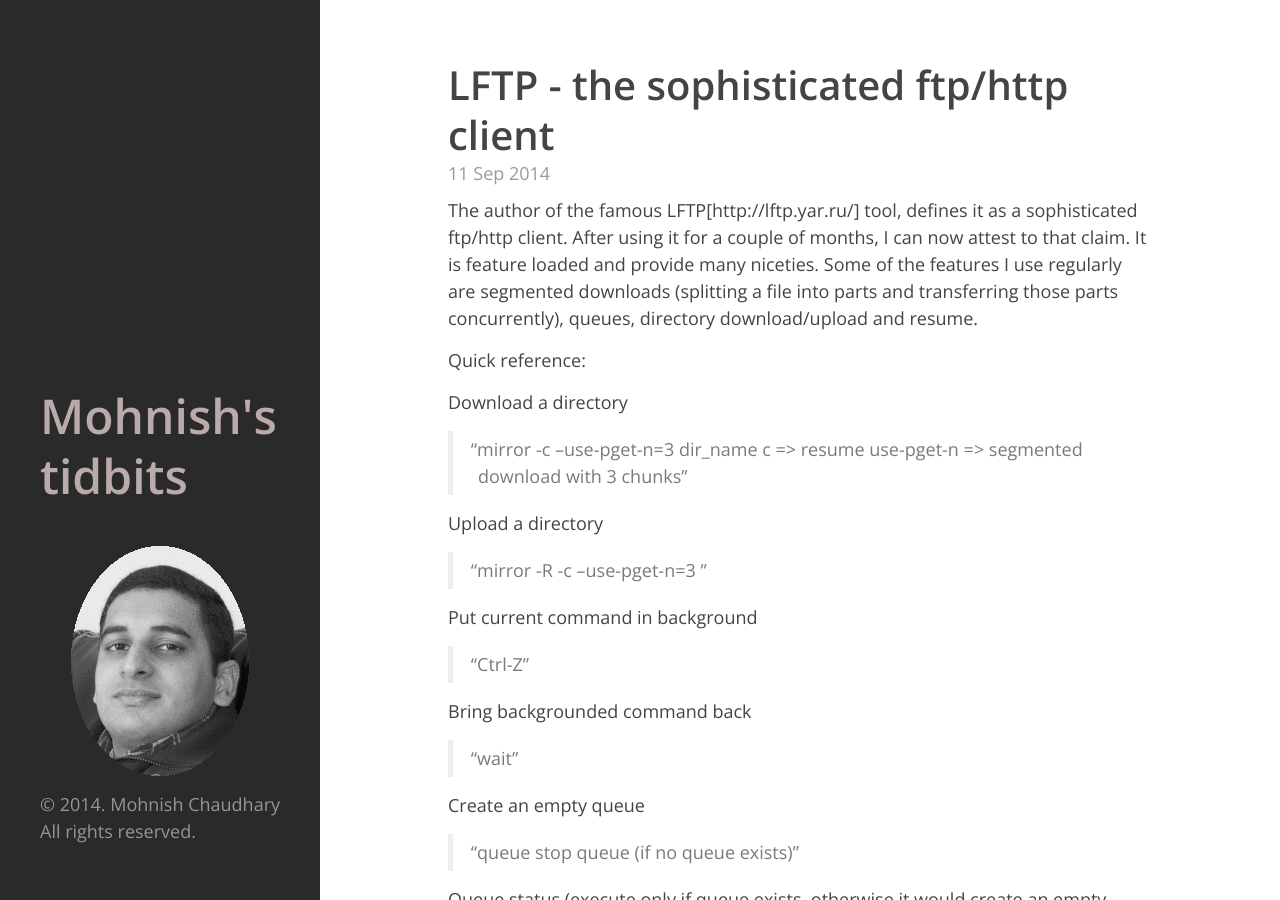
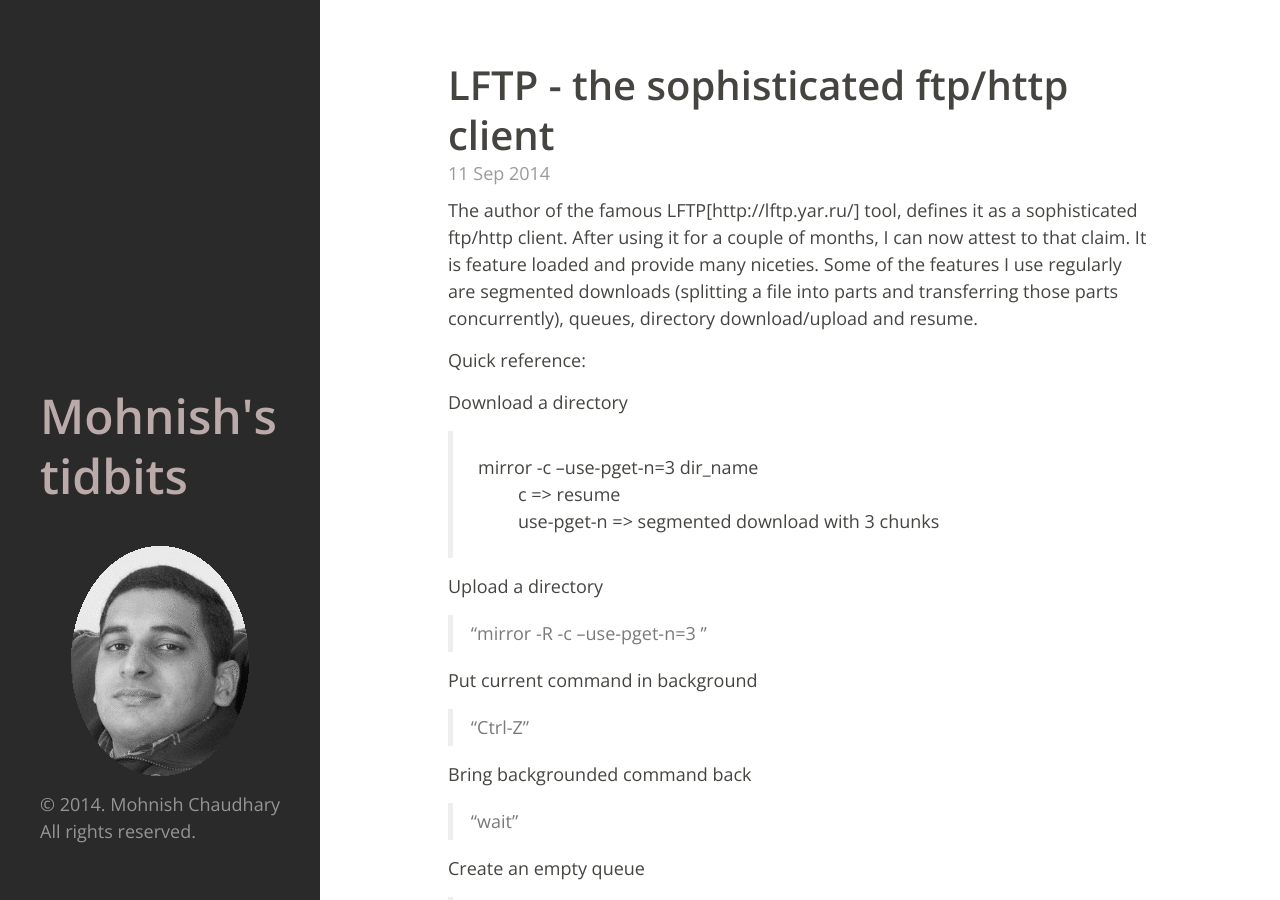
Before and after one commit to mohnish82/mohnish82.github.io, a Jekyll site: the page built from _posts/2014-09-11-LFTP-queues.md, in a window 1280 px wide and 900 px high. Built offline with Jekyll 4.4.1, drawn with Linux system fonts in a browser that asks for light colours; Markdown is read by kramdown in place of the engine named in the settings.

```diff
--- a/_posts/2014-09-11-LFTP-queues.md
+++ b/_posts/2014-09-11-LFTP-queues.md
@@ -11,8 +11,8 @@ Quick reference:
 
 Download a directory
 > mirror -c --use-pget-n=3 dir_name
-> c => resume
-> use-pget-n => segmented download with 3 chunks
+ : c => resume
+ : use-pget-n => segmented download with 3 chunks
 
 Upload a directory
 > mirror -R -c --use-pget-n=3 <dir_name>
```
